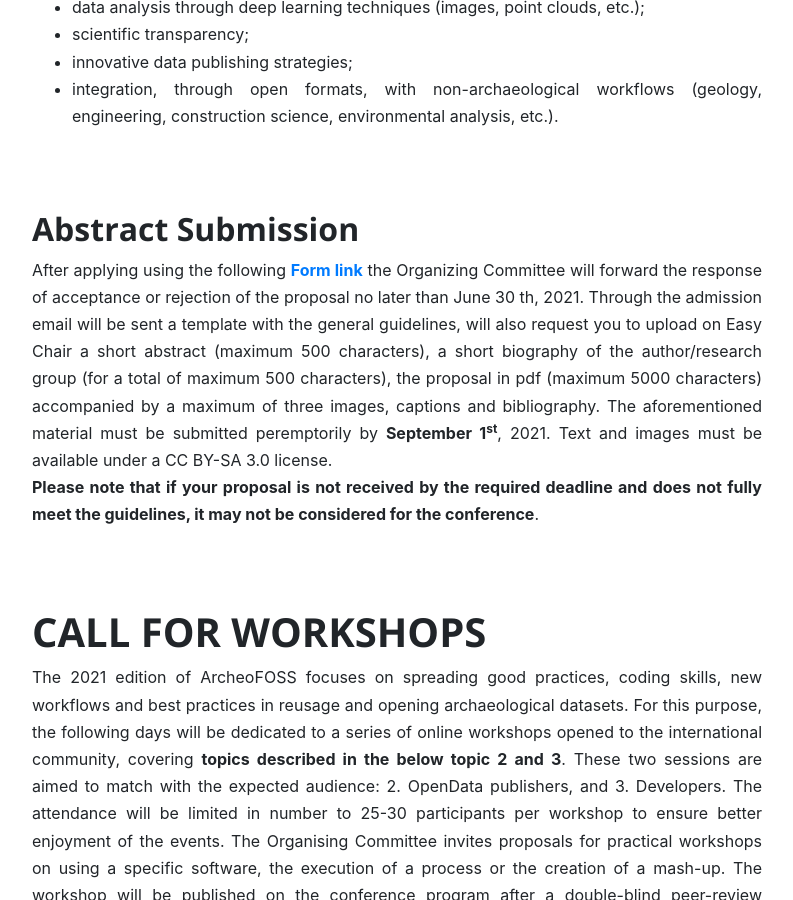
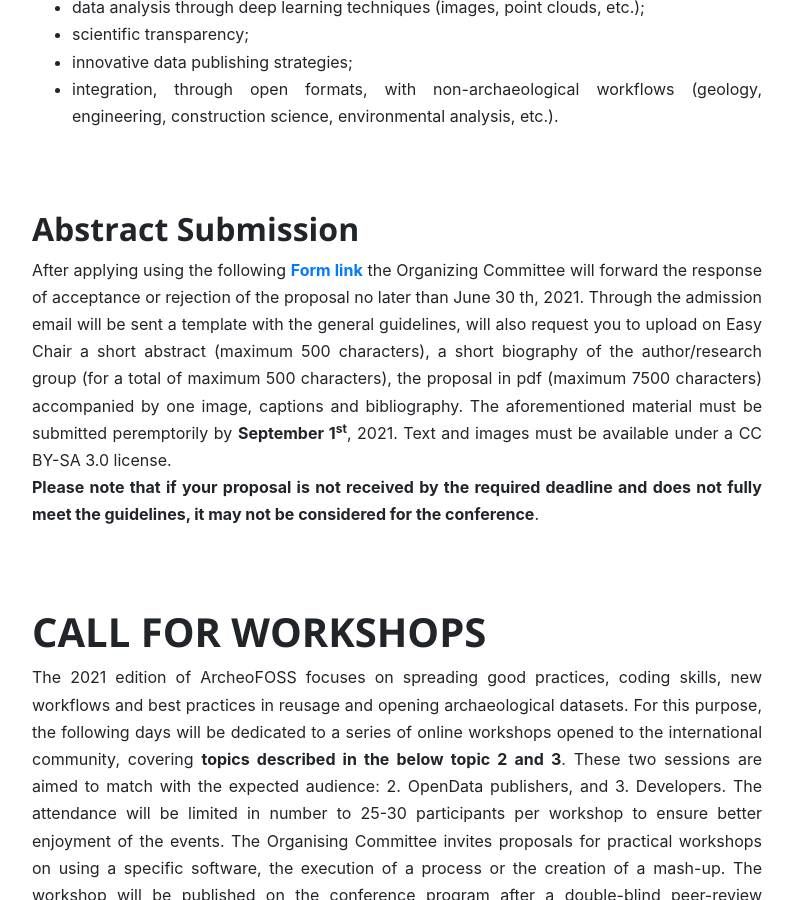
Before and after one commit to archeofoss/2021, a Jekyll site: the page built from index.md, in a window 1280 px wide and 900 px high, scrolled down 3884 px. Shown: the whole window, without its empty margins (243-1036 px from the left). Built offline with Jekyll 4.4.1, drawn with Linux system fonts in a browser that asks for light colours; nearby versions of some CDN libraries; some of the changed text lies outside the part shown.

```diff
--- a/index.md
+++ b/index.md
@@ -87,7 +87,7 @@ Potential topics include, but are not limited to:
 ## Abstract Submission
 
 After applying using the following **[ Form link](https://forms.gle/M39XmAgGCG8LeprL7)** the Organizing Committee will forward the response of acceptance or rejection of the proposal no later than June 30 th, 2021.
-Through the admission email will be sent a template with the general guidelines, will also request you to upload on Easy Chair a short abstract (maximum 500 characters), a short biography of the author/research group (for a total of maximum 500 characters), the proposal in pdf (maximum 5000 characters) accompanied by a maximum of three images, captions and bibliography. The aforementioned material must be submitted peremptorily by **September 1<sup>st</sup>**, 2021. Text and images must be available under a CC BY-SA 3.0 license.<br>
+Through the admission email will be sent a template with the general guidelines, will also request you to upload on Easy Chair a short abstract (maximum 500 characters), a short biography of the author/research group (for a total of maximum 500 characters), the proposal in pdf (maximum 7500 characters) accompanied by one image, captions and bibliography. The aforementioned material must be submitted peremptorily by **September 1<sup>st</sup>**, 2021. Text and images must be available under a CC BY-SA 3.0 license.<br>
 **Please note that if your proposal is not received by the required deadline and does not fully meet the guidelines, it may not be considered for the conference**.
 
 # CALL FOR WORKSHOPS
@@ -196,7 +196,7 @@ Potenziali argomenti includono, ma non sono limitati a:
 ## Presentazione degli abstract
 
 A seguito dell'invio della proposta attraverso il seguente **[Form](https://forms.gle/M39XmAgGCG8LeprL7)** il Comitato Organizzativo comunicherà l'accettazione della proposta dopo il 30 giugno 2021.
-Attraverso l'email di ammissione verrà inviato un template con le linee guida generali, verrà inoltre richiesto di caricare su Easy Chair un breve abstract (massimo 500 caratteri), una breve biografia dell'autore/gruppo di ricerca (per un totale di massimo 500 caratteri), la proposta in pdf (massimo 5000 caratteri) accompagnata da un massimo di tre immagini, didascalie e bibliografia. Il suddetto materiale deve essere presentato perentoriamente entro il **1 Settembre 2021**. Il testo e le immagini devono essere disponibili con licenza CC BY-SA 3.0.
+Attraverso l'email di ammissione verrà inviato un template con le linee guida generali, verrà inoltre richiesto di caricare su Easy Chair un breve abstract (massimo 500 caratteri), una breve biografia dell'autore/gruppo di ricerca (per un totale di massimo 500 caratteri), la proposta in pdf (massimo 7500 caratteri) accompagnata da un'immagine, didascalie e bibliografia. Il suddetto materiale deve essere presentato perentoriamente entro il **1 Settembre 2021**. Il testo e le immagini devono essere disponibili con licenza CC BY-SA 3.0.
 **Si prega di notare che se la vostra proposta non viene ricevuta entro la scadenza richiesta e non soddisfa pienamente le linee guida, potrebbe non essere considerata per la conferenza**.
 
 # CALL PER I WORKSHOPS
```
Also changed, not shown: other parts of index.md (+4 -4 lines).
